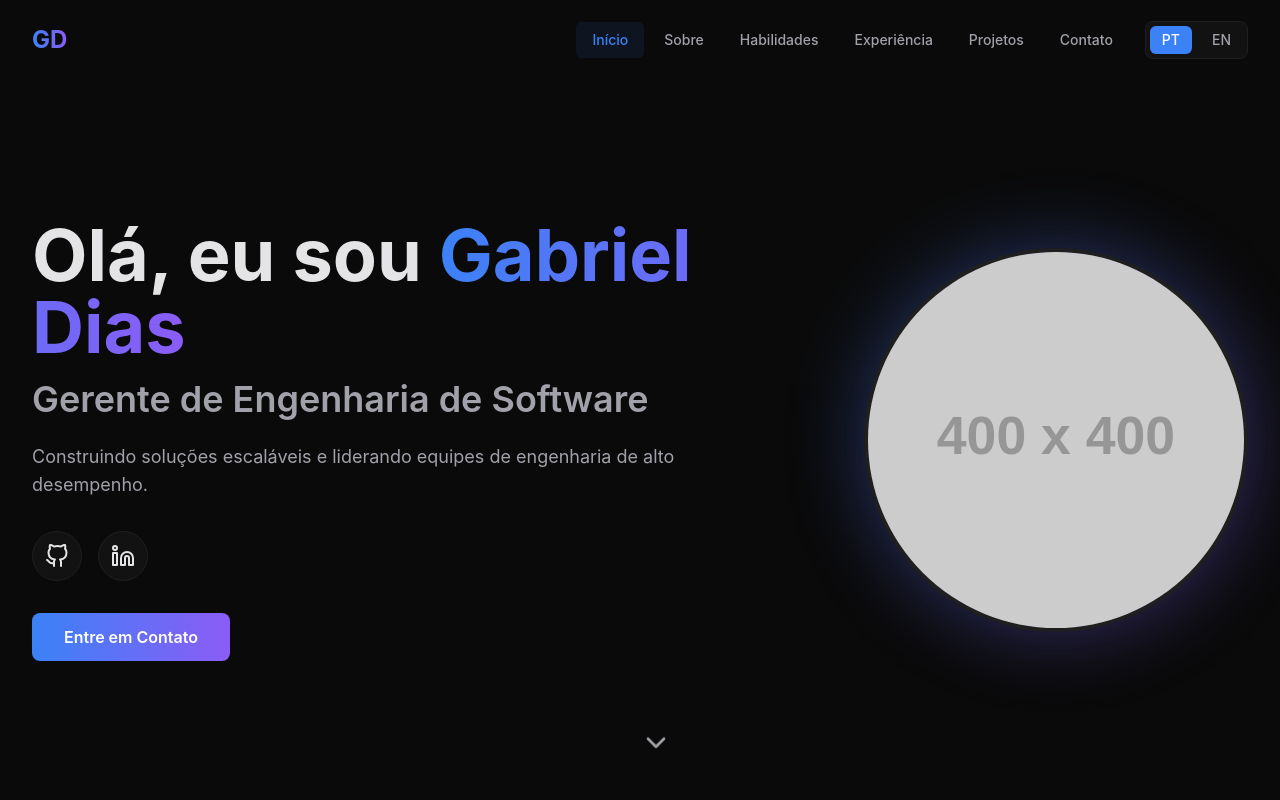
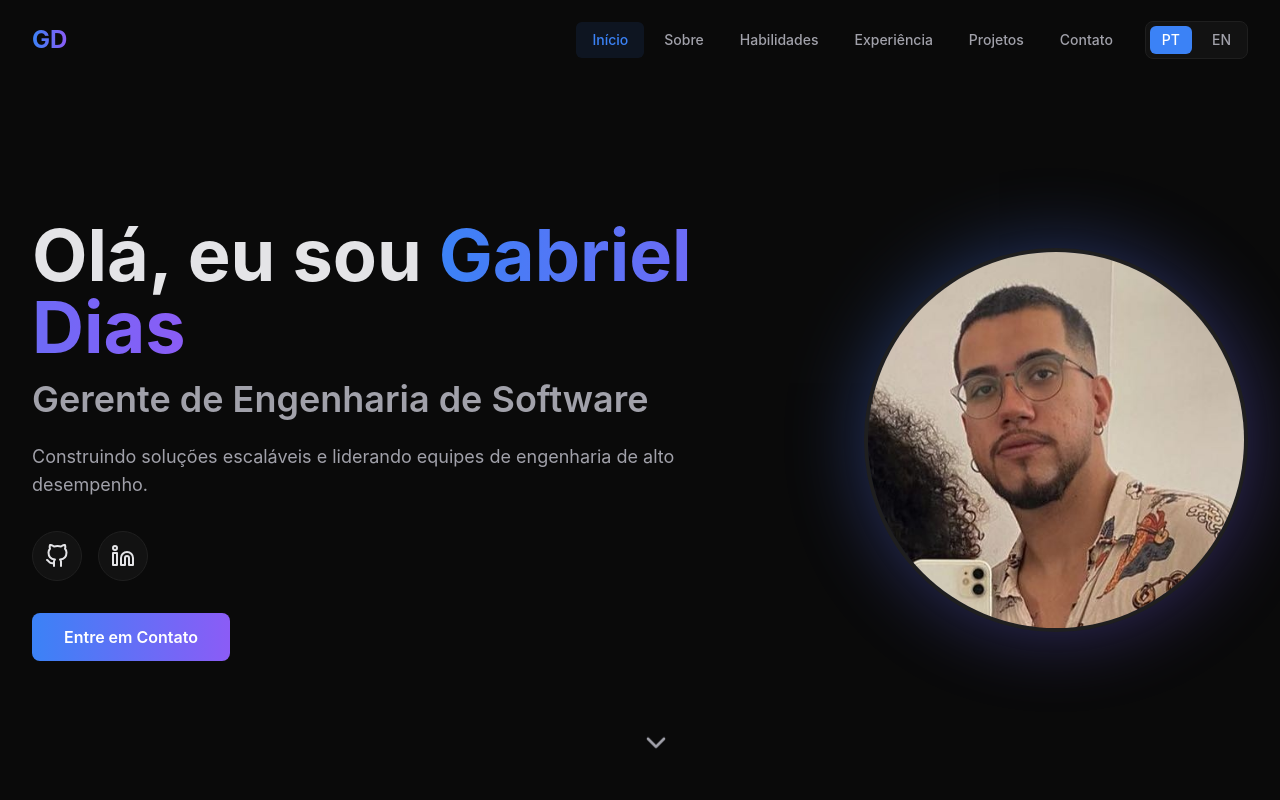
Before and after one commit to GabrielOnRails/GabrielOnRails.github.io, a React (Vite) app: page / in a window 1280 px wide. Shown: the top 800 px of the page. Built offline with nearby package versions, Linux system fonts and the light colour scheme.

Commit message:
Add profile photo

```diff
--- a/src/data/portfolio.ts
+++ b/src/data/portfolio.ts
@@ -25,7 +25,7 @@ export const portfolioData = {
   email: "gabrielspaulinod@gmail.com",
   githubUrl: "https://github.com/GabrielOnRails",
   linkedinUrl: "https://www.linkedin.com/in/gabriel-tech/",
-  profileImage: "https://via.placeholder.com/400", // Replace with your actual profile image URL
+  profileImage: "/images/profile.jpeg",
 
   // About Section
   about: {
```
Also changed, not shown: public/images/profile.jpeg (added).
